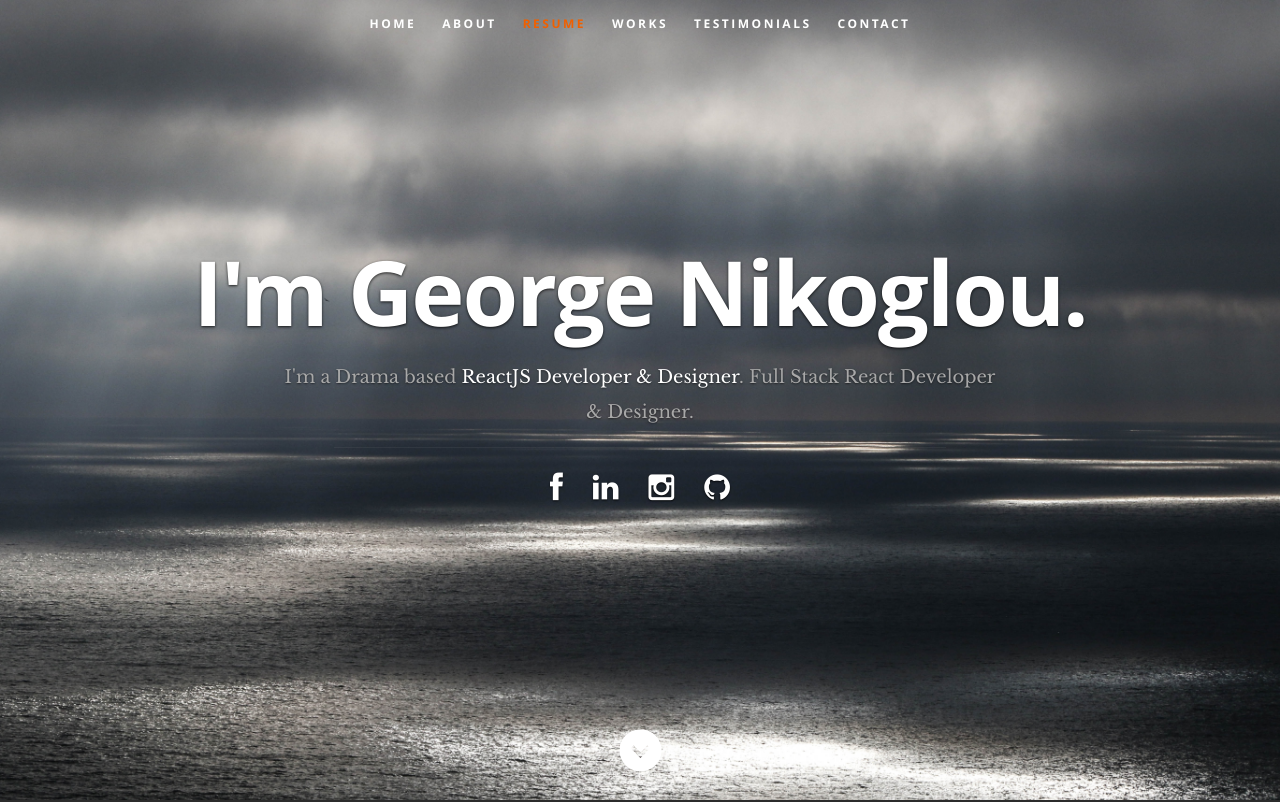
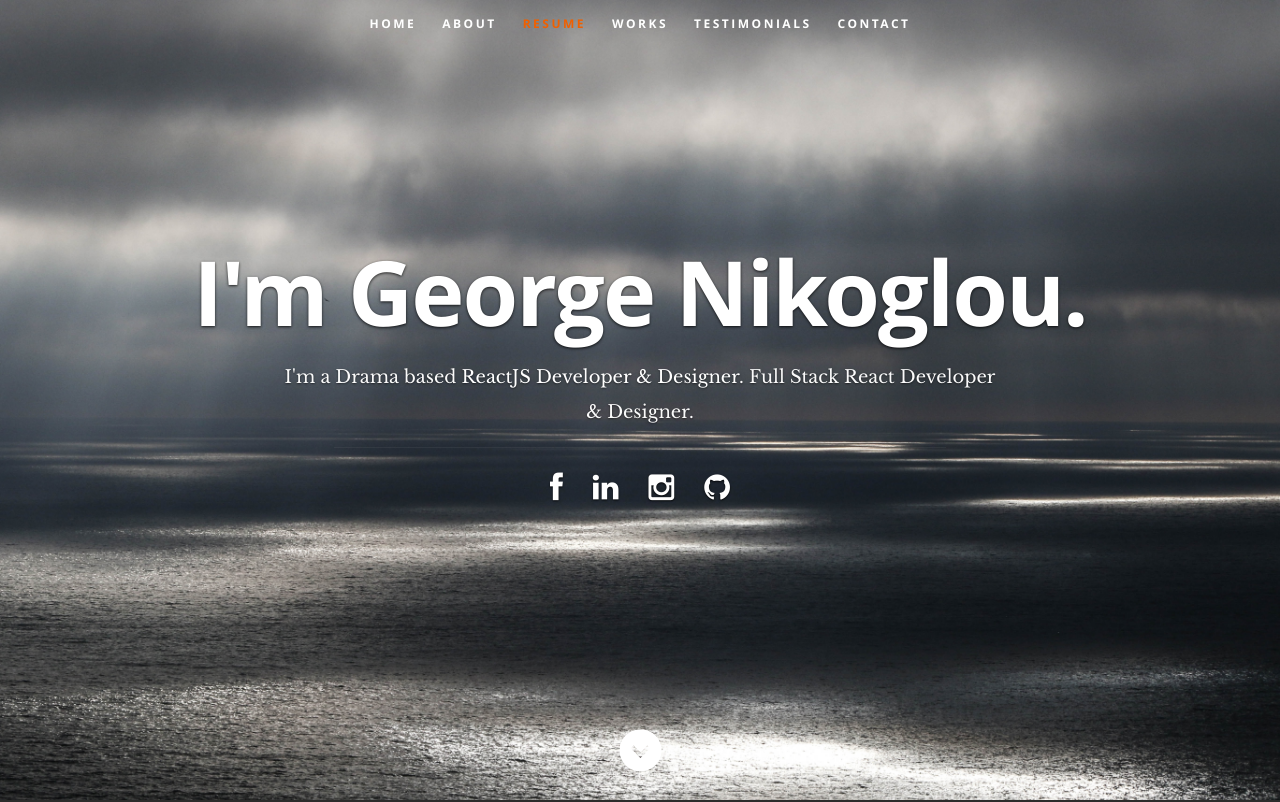
Before and after one commit to nison79/george-nikoglou-portfolio, a React (Create React App) app: page / in a window 1280 px wide. Shown: the top 802 px of the page. Built offline with nearby package versions, Linux system fonts and the light colour scheme.

Commit message:
text Colors

```diff
--- a/public/css/layout.css
+++ b/public/css/layout.css
@@ -71,7 +71,7 @@ header .banner-text h1 {
 }
 header .banner-text h3 {
   font: 18px/1.9em "librebaskerville-regular", serif;
-  color: #a8a8a8;
+  color: #fafafa;
   margin: 0 auto;
   width: 70%;
   text-shadow: 0px 1px 2px rgba(0, 0, 0, 0.5);
--- a/public/resumeData.json
+++ b/public/resumeData.json
@@ -103,7 +103,7 @@
       {
         "title": "Amazon Clone",
         "category": "Amazon Clone built with ReactJS",
-        "image": "Amazon logo.png",
+        "image": "amazon black.png",
         "url": "https://github.com/nison79/amzon-clone"
       },
       {
```
Also changed, not shown: public/images/portfolio/amazon black.png (added).
